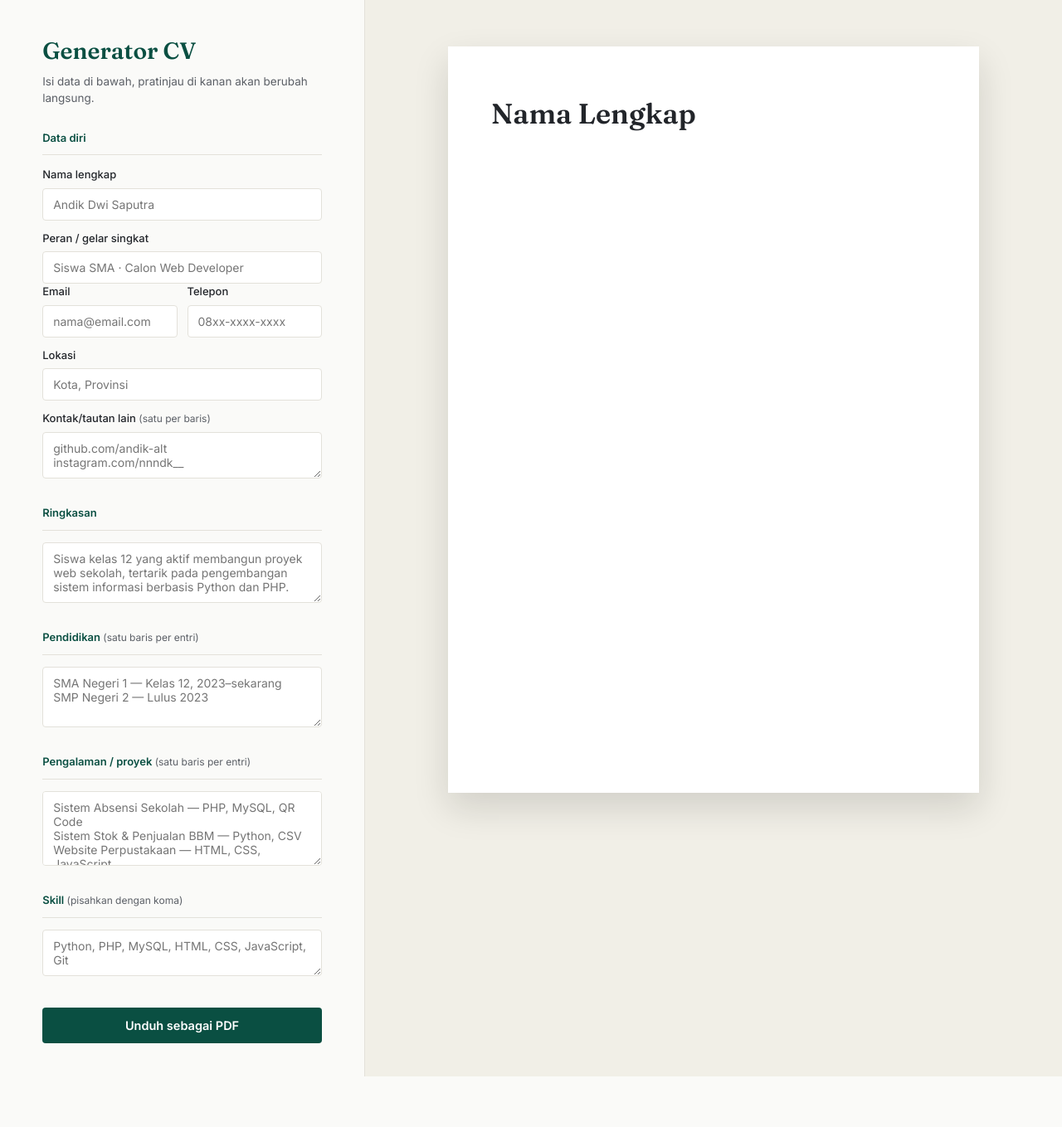
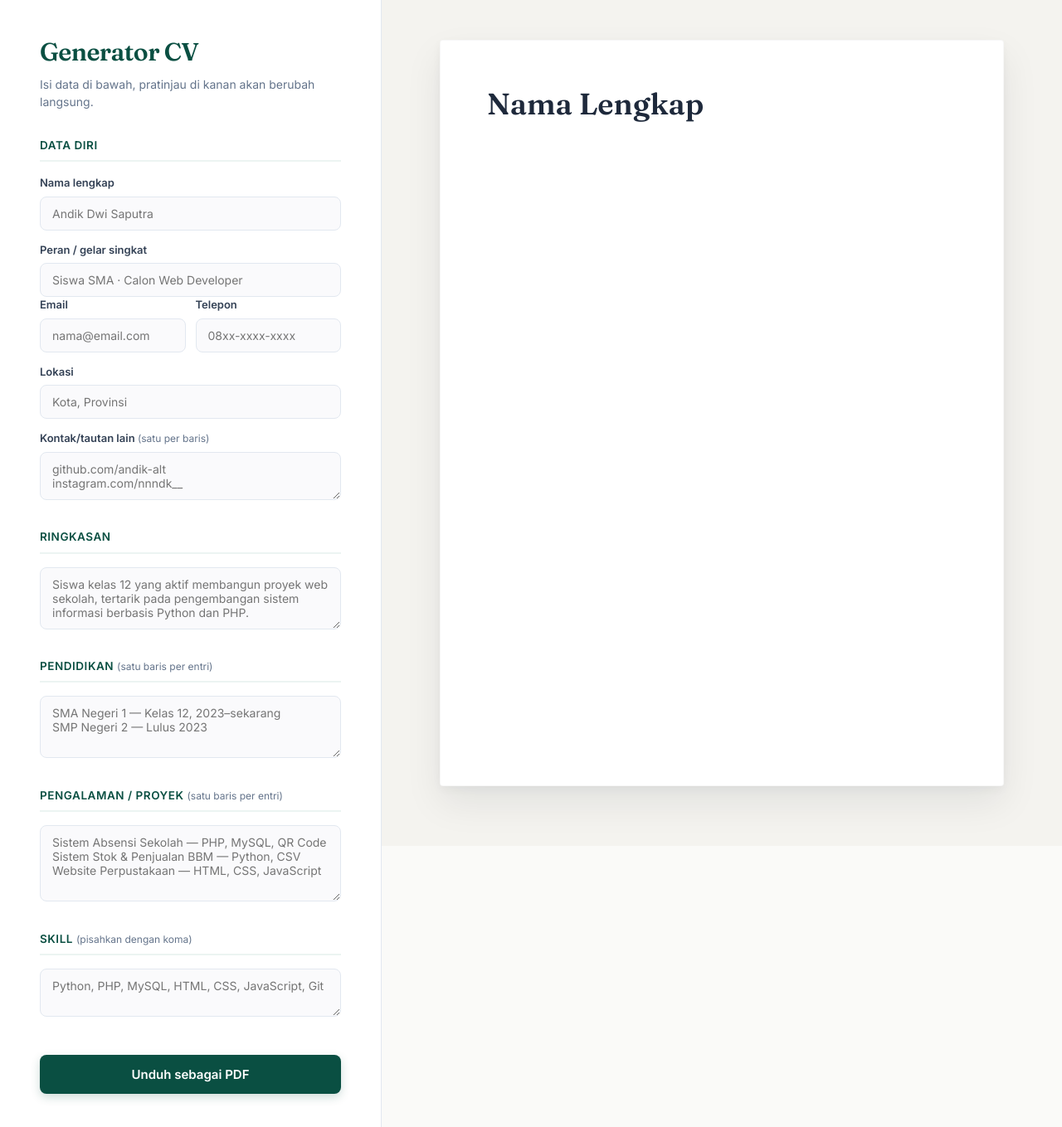
Before and after one commit to andik-alt/Generator-CV, a Flask app: page / in a window 1280 px wide. Shown: the whole page at 83% size. Before the commit the page ends 1298 px from the top, so only its background shows below. Run offline with Flask 3, Linux system fonts and the light colour scheme.

Commit message:
style.css

```diff
--- a/static/style.css
+++ b/static/style.css
@@ -1,15 +1,18 @@
 :root {
   --bg: #FAFAF8;
-  --ink: #22252A;
-  --ink-soft: #5B5F66;
-  --line: #E3E1DA;
+  --ink: #1E293B;
+  --ink-soft: #64748B;
+  --line: #E2E8F0;
   --teal: #0E6E5C;
   --teal-deep: #0A4F42;
+  --teal-light: rgba(14, 110, 92, 0.08);
   --gold: #B8863B;
-  --paper-shadow: 0 18px 40px rgba(20, 20, 15, 0.14);
+  --paper-shadow: 0 20px 45px rgba(15, 23, 42, 0.08), 0 4px 12px rgba(15, 23, 42, 0.04);
+  --card-shadow: 0 1px 3px rgba(0,0,0,0.05);
 
   --font-display: "Fraunces", serif;
   --font-body: "Inter", sans-serif;
+  --radius: 8px;
 }
 
 * { box-sizing: border-box; }
@@ -21,6 +24,7 @@ html, body {
   font-family: var(--font-body);
   font-size: 15px;
   line-height: 1.5;
+  -webkit-font-smoothing: antialiased;
 }
 
 .sr-only {
@@ -33,7 +37,7 @@ html, body {
 /* ===== Layout ===== */
 .layout {
   display: grid;
-  grid-template-columns: minmax(320px, 440px) 1fr;
+  grid-template-columns: minmax(360px, 460px) 1fr;
   min-height: 100vh;
 }
 
@@ -41,86 +45,109 @@ html, body {
   .layout { grid-template-columns: 1fr; }
 }
 
-.panel { padding: 40px clamp(20px, 4vw, 56px); }
+.panel { padding: 40px clamp(20px, 4vw, 48px); }
 
 .panel-form {
   border-right: 1px solid var(--line);
   overflow-y: auto;
+  background: #FFFFFF;
 }
 
 .panel-preview {
-  background: #F1EFE7;
+  background: #F4F3EF;
   display: flex;
   justify-content: center;
   align-items: flex-start;
-  padding-top: 56px;
+  padding-top: 48px;
+  padding-bottom: 48px;
+}
+
+/* Sticky Preview saat di-scroll di PC */
+@media (min-width: 901px) {
+  .panel-preview {
+    position: sticky;
+    top: 0;
+    height: 100vh;
+    overflow-y: auto;
+  }
 }
 
 /* ===== Form header ===== */
 .eyebrow-free-title {
   font-family: var(--font-display);
-  font-size: 28px;
+  font-size: 30px;
   font-weight: 600;
   margin: 0 0 6px;
   color: var(--teal-deep);
+  letter-spacing: -0.02em;
 }
 
 .form-header__hint {
-  margin: 0 0 28px;
+  margin: 0 0 32px;
   color: var(--ink-soft);
-  font-size: 13.5px;
+  font-size: 14px;
 }
 
 /* ===== Form fields ===== */
 fieldset {
   border: none;
   padding: 0;
-  margin: 0 0 26px;
+  margin: 0 0 28px;
 }
 
 legend {
   font-family: var(--font-body);
   font-weight: 600;
-  font-size: 13px;
+  font-size: 13.5px;
   color: var(--teal-deep);
-  padding: 0 0 10px;
-  border-bottom: 1px solid var(--line);
+  padding: 0 0 8px;
+  border-bottom: 2px solid var(--teal-light);
   width: 100%;
-  margin-bottom: 14px;
+  margin-bottom: 16px;
+  text-transform: uppercase;
+  letter-spacing: 0.04em;
 }
 
 .hint {
   font-weight: 400;
   color: var(--ink-soft);
   font-size: 12px;
+  text-transform: none;
+  letter-spacing: normal;
 }
 
 label {
   display: block;
   font-size: 13px;
-  font-weight: 500;
-  margin: 12px 0 6px;
-  color: var(--ink);
+  font-weight: 600;
+  margin: 14px 0 6px;
+  color: #334155;
 }
 
 label:first-of-type { margin-top: 0; }
 
 input, textarea {
   width: 100%;
-  padding: 10px 12px;
+  padding: 11px 14px;
   border: 1px solid var(--line);
-  border-radius: 4px;
+  border-radius: var(--radius);
   font-family: var(--font-body);
   font-size: 14px;
   color: var(--ink);
-  background: #fff;
+  background: #FAFAFC;
   resize: vertical;
+  transition: all 0.2s ease-in-out;
+}
+
+input:hover, textarea:hover {
+  border-color: #CBD5E1;
 }
 
 input:focus, textarea:focus {
-  outline: 2px solid var(--teal);
-  outline-offset: 1px;
+  outline: none;
+  background: #FFFFFF;
   border-color: var(--teal);
+  box-shadow: 0 0 0 3px var(--teal-light);
 }
 
 .field-row {
@@ -131,51 +158,61 @@ input:focus, textarea:focus {
 
 .btn-download {
   width: 100%;
-  padding: 13px 18px;
+  padding: 14px 20px;
   background: var(--teal-deep);
   color: #fff;
   border: none;
-  border-radius: 4px;
+  border-radius: var(--radius);
   font-family: var(--font-body);
   font-weight: 600;
-  font-size: 14.5px;
+  font-size: 15px;
   cursor: pointer;
-  margin-top: 6px;
+  margin-top: 12px;
+  transition: all 0.2s ease;
+  box-shadow: 0 4px 12px rgba(10, 79, 66, 0.2);
 }
 
-.btn-download:hover { background: var(--teal); }
-.btn-download:active { transform: translateY(1px); }
+.btn-download:hover {
+  background: var(--teal);
+  transform: translateY(-1px);
+  box-shadow: 0 6px 16px rgba(14, 110, 92, 0.28);
+}
+.btn-download:active { transform: translateY(0); }
 
 /* ===== Preview "paper" ===== */
 .paper {
   width: 100%;
-  max-width: 640px;
+  max-width: 680px;
   min-height: 900px;
   background: #fff;
   box-shadow: var(--paper-shadow);
-  padding: 56px 52px;
-  margin-bottom: 56px;
+  padding: 56px;
+  margin-bottom: 24px;
+  border-radius: 4px;
+  border: 1px solid rgba(0,0,0,0.03);
 }
 
 .paper__header h1 {
   font-family: var(--font-display);
-  font-size: 34px;
+  font-size: 36px;
   font-weight: 600;
-  margin: 0 0 4px;
+  margin: 0 0 6px;
   color: var(--ink);
+  line-height: 1.15;
 }
 
 .paper__role {
-  margin: 0 0 10px;
+  margin: 0 0 12px;
   color: var(--teal-deep);
-  font-weight: 500;
-  font-size: 15px;
+  font-weight: 600;
+  font-size: 15.5px;
 }
 
 .paper__contact {
   margin: 0;
   color: var(--ink-soft);
-  font-size: 12.5px;
+  font-size: 13px;
+  line-height: 1.6;
   white-space: pre-line;
 }
 
@@ -187,17 +224,18 @@ input:focus, textarea:focus {
 
 .paper__section h2 {
   font-family: var(--font-body);
-  font-size: 12.5px;
-  font-weight: 600;
-  letter-spacing: 0.02em;
+  font-size: 12px;
+  font-weight: 700;
+  letter-spacing: 0.08em;
+  text-transform: uppercase;
   color: var(--gold);
-  margin: 0 0 12px;
+  margin: 0 0 14px;
 }
 
 .paper__section p, .paper__section li {
   font-size: 13.5px;
   color: var(--ink);
-  line-height: 1.6;
+  line-height: 1.65;
 }
 
 .paper__section ul {
@@ -216,9 +254,12 @@ input:focus, textarea:focus {
 }
 
 .skill-list li {
+  background: #F8FAFC;
   border: 1px solid var(--line);
-  border-radius: 3px;
-  padding: 4px 10px;
+  border-radius: 6px;
+  padding: 4px 12px;
   font-size: 12.5px;
+  font-weight: 500;
+  color: #334155;
   margin: 0;
 }
```
